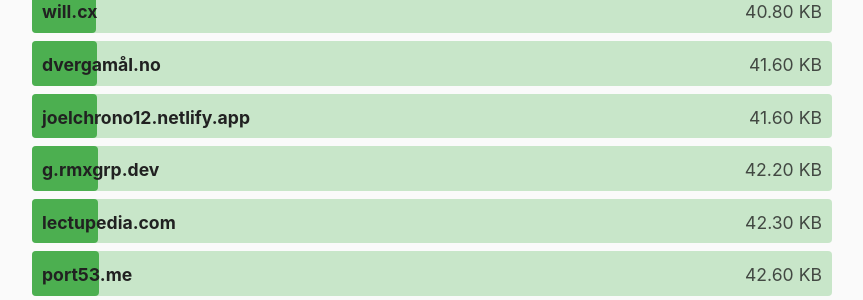
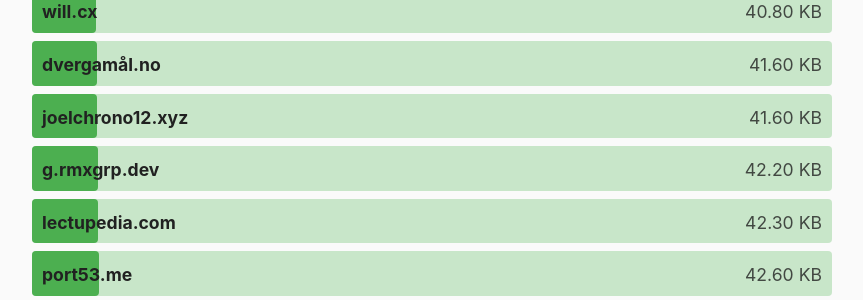
Before and after one commit to kevquirk/512kb.club, a Jekyll site: the page built from index.md, in a window 1280 px wide and 900 px high, scrolled down 10267 px. Shown: the part 153-453 px from the top of the window, without its empty margins (208-1071 px from the left). Built offline with Jekyll 4.4.1, drawn with Linux system fonts in a browser that asks for light colours.

Commit message:
changed domain name

```diff
--- a/_data/sites.yml
+++ b/_data/sites.yml
@@ -1113,8 +1113,8 @@
   size: 239
   last_checked: 2022-03-12
 
-- domain: joelchrono12.netlify.app
-  url: https://joelchrono12.netlify.app/
+- domain: joelchrono12.xyz
+  url: https://joelchrono12.xyz/
   size: 41.6
   last_checked: 2022-06-16
 
```
